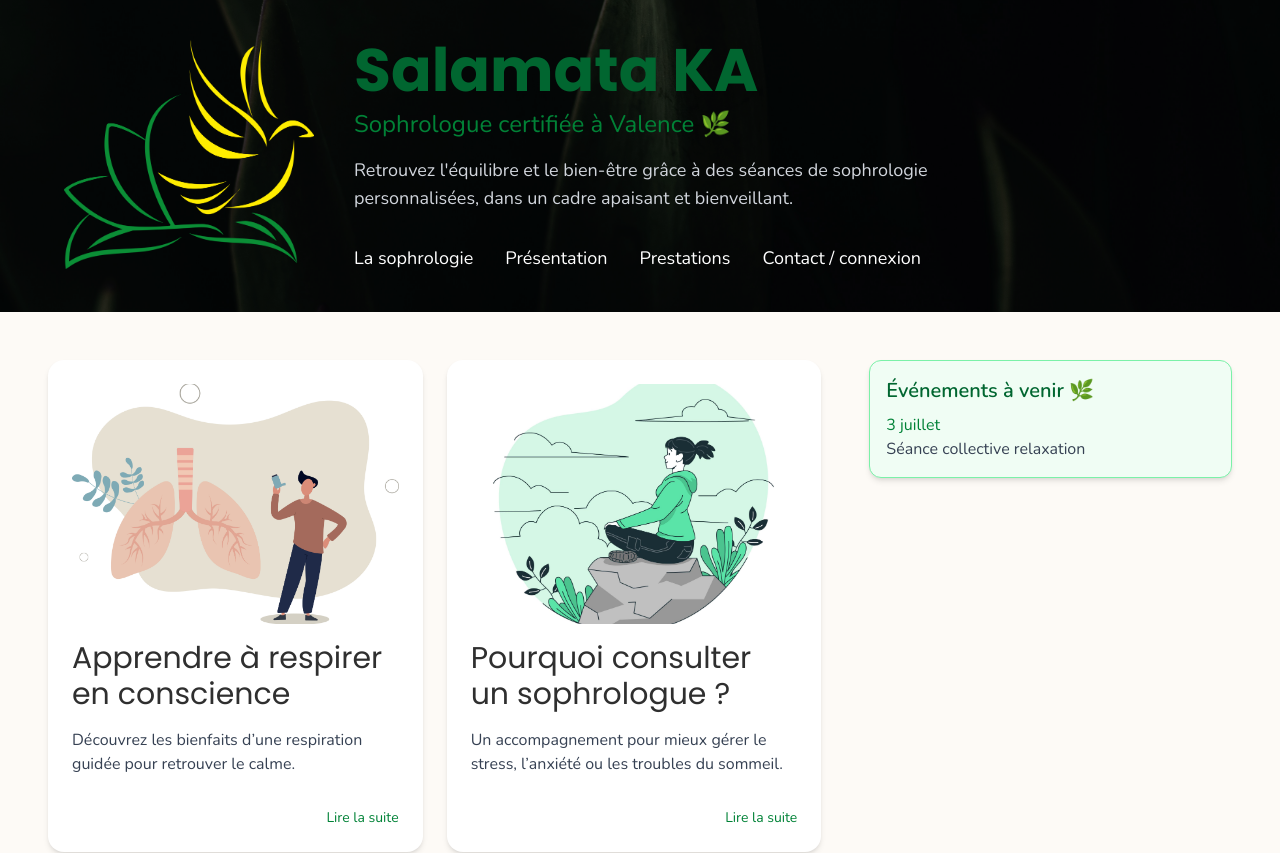
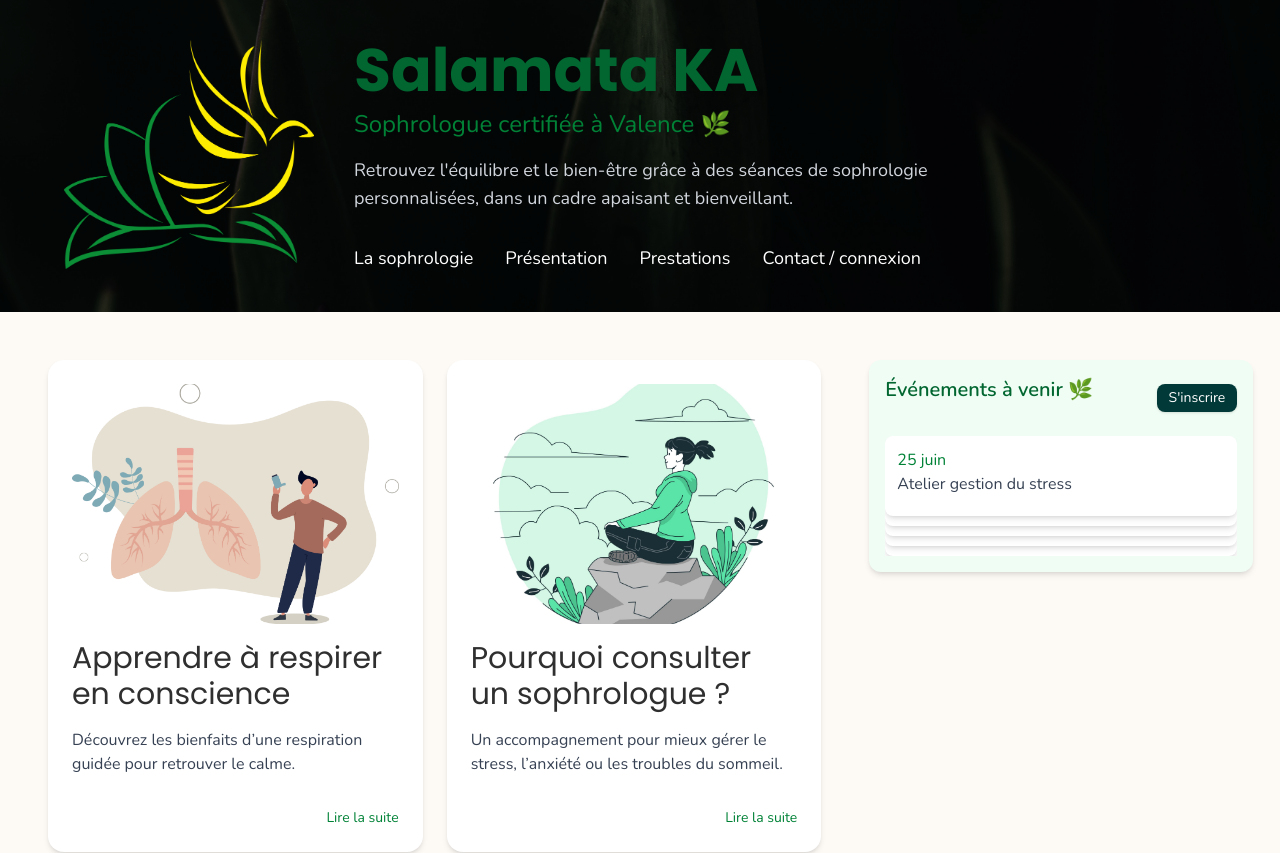
Before and after one commit to Nedgabriel/souffledelle, a Next.js app: page / in a window 1280 px wide. Shown: the top 853 px of the page. Built offline with nearby package versions, Linux system fonts and the light colour scheme.

Commit message:
test de formulaire

```diff
--- a/app/contact/page.tsx
+++ b/app/contact/page.tsx
@@ -20,7 +20,6 @@ export default function ContactPage() {
       alert("Veuillez accepter les conditions.");
       return;
     }
-
     const formData = {
       first_name: form["first-name"].value,
       last_name: form["last-name"].value,
--- a/app/page.tsx
+++ b/app/page.tsx
@@ -26,13 +26,13 @@ export default function Home() {
       summary:
         "Découvrez les bienfaits d’une respiration guidée pour retrouver le calme.",
       content: `...`,
-      image: "/images/article-respiration.jpg",
+      image: "/images/sophrologue.jpg",
     },
     {
       title: "Pourquoi consulter un sophrologue ?",
       summary: "Un accompagnement pour mieux gérer le stress...",
       content: `...`,
-      image: "/images/article-consultation.jpg",
+      image: "/images/respiration.jpeg",
     },
   ];
 
--- a/components/CarouselEvenements.tsx
+++ b/components/CarouselEvenements.tsx
@@ -1,33 +1,227 @@
 "use client";
 
-import { useState, useEffect } from "react";
+import { useState, useRef, useEffect } from "react";
 
-const evenements = [
+type Event = {
+  date: string;
+  titre: string;
+};
+
+const evenements: Event[] = [
   { date: "25 juin", titre: "Atelier gestion du stress" },
   { date: "3 juillet", titre: "Séance collective relaxation" },
   { date: "15 juillet", titre: "Stage respiration consciente" },
+  { date: "20 juillet", titre: "Atelier respiration profonde et bien-être" },
+  { date: "5 août", titre: "Séance sophrologie en groupe" },
+  { date: "12 août", titre: "Atelier gestion des émotions" },
+  { date: "22 août", titre: "Stage sophrologie et pleine conscience" },
 ];
 
 export default function CarouselEvenements() {
-  const [index, setIndex] = useState(0);
+  const [hover, setHover] = useState(false);
+  const [selectedEvent, setSelectedEvent] = useState<Event | null>(null);
+  const [formData, setFormData] = useState({
+    nom: "",
+    prenom: "",
+    email: "",
+    telephone: "",
+  });
+
+  const containerRef = useRef<HTMLDivElement | null>(null);
+  const cardRefs = useRef<Array<HTMLDivElement | null>>([]);
+  const [containerHeight, setContainerHeight] = useState(120);
+  const hoverTimeout = useRef<NodeJS.Timeout | null>(null);
+
+  // Constants
+  const STACK_OFFSET = 10; // décalage vertical entre cartes en mode "pile"
+  const MIN_HEIGHT = 120; // hauteur minimum du container quand empilé
+
+  // Calcul dynamique des hauteurs (somme des cartes + marges)
+  useEffect(() => {
+    const updateHeights = () => {
+      const cards = cardRefs.current || [];
+      if (!cards.length) {
+        setContainerHeight(MIN_HEIGHT);
+        return;
+      }
+
+      // calculer la hauteur totale en mode déplié
+      let total = 0;
+      cards.forEach((el) => {
+        if (!el) return;
+        const style = window.getComputedStyle(el);
+        const marginBottom = parseFloat(style.marginBottom) || 0;
+        total += el.offsetHeight + marginBottom;
+      });
+
+      // ajouter la padding vertical du wrapper parent (celui qui contient le container)
+      let parentPadding = 0;
+      const parent = containerRef.current?.parentElement;
+      if (parent) {
+        const pStyle = window.getComputedStyle(parent);
+        parentPadding =
+          (parseFloat(pStyle.paddingTop) || 0) +
+          (parseFloat(pStyle.paddingBottom) || 0);
+      }
+      total += parentPadding;
+
+      // hauteur minimale (on prend la hauteur de la première carte + marge si besoin)
+      const firstH = cards[0]?.offsetHeight || MIN_HEIGHT;
+      const min = Math.max(MIN_HEIGHT, firstH + STACK_OFFSET * 2);
+
+      // appliquer la hauteur correspondante selon hover
+      setContainerHeight(hover ? total : min);
+    };
+
+    // mise à jour initiale et au resize
+    updateHeights();
+    window.addEventListener("resize", updateHeights);
+    return () => window.removeEventListener("resize", updateHeights);
+  }, [hover, evenements.length]);
+
+  const handleChange = (e: { target: { name: any; value: any } }) =>
+    setFormData((s) => ({ ...s, [e.target.name]: e.target.value }));
+
+  const handleSubmit = (e: { preventDefault: () => void }) => {
+    e.preventDefault();
+    console.log("Inscription :", { event: selectedEvent, ...formData });
+    // TODO: envoi vers Supabase / API / mail
+    setSelectedEvent(null);
+  };
 
   useEffect(() => {
-    const interval = setInterval(
-      () => setIndex((prev) => (prev + 1) % evenements.length),
-      4000
-    );
-    return () => clearInterval(interval);
+    return () => {
+      if (hoverTimeout.current) clearTimeout(hoverTimeout.current);
+    };
   }, []);
 
-  const evenement = evenements[index];
+  return (
+    <div className="bg-green-50  p-4 rounded-xl shadow-md w-96 mx-auto">
+      <div className="flex items-center justify-between mb-4">
+        <h3 className="text-xl font-semibold mb-4 text-green-800">
+          Événements à venir 🌿
+        </h3>
+        <button
+          onClick={() => setSelectedEvent(evenements[0])}
+          className="px-3 py-1 text-sm bg-[#003938] text-white rounded-lg shadow hover:bg-green-700 transition"
+        >
+          S'inscrire
+        </button>
+      </div>
+      {/* container animé */}
+      <div
+        ref={containerRef}
+        className="relative overflow-hidden transition-all duration-500 ease-in-out"
+        style={{ height: `${containerHeight}px` }}
+        onMouseEnter={() => {
+          if (hoverTimeout.current) clearTimeout(hoverTimeout.current);
+          setHover(true);
+        }}
+        onMouseLeave={() => {
+          hoverTimeout.current = setTimeout(() => setHover(false), 1500); // 500ms de délai
+        }}
+      >
+        {evenements.map((event, i) => (
+          <div
+            key={i}
+            ref={(el: HTMLDivElement | null) => {
+              cardRefs.current[i] = el;
+            }}
+            className="p-3 mb-2 rounded-lg shadow-md bg-white transition-all duration-500 ease-in-out"
+            style={{
+              // si non survolé => superposition (absolute décalée)
+              // si survolé => cartes dans le flux normal (position: static/relative)
+              position: hover ? "relative" : "absolute",
+              left: 0,
+              right: 0,
+              top: hover ? undefined : `${i * STACK_OFFSET}px`,
+              zIndex: evenements.length - i,
+            }}
+          >
+            <p className="text-green-700 font-medium">{event.date}</p>
+            <p className="text-gray-700 mb-2">{event.titre}</p>
+          </div>
+        ))}
+      </div>
 
-  return (
-    <div className="bg-green-50 border border-green-300 p-4 rounded-xl shadow-md">
-      <h3 className="text-xl font-semibold mb-2 text-green-800">
-        Événements à venir 🌿
-      </h3>
-      <p className="text-green-700 font-medium">{evenement.date}</p>
-      <p className="text-gray-700">{evenement.titre}</p>
+      {/* Modal inscription */}
+      {selectedEvent && (
+        <div className="fixed inset-0 bg-black/50 flex items-center justify-center z-50">
+          <div className="bg-white p-6 rounded-xl shadow-lg w-96 relative">
+            <button
+              onClick={() => setSelectedEvent(null)}
+              className="absolute top-2 right-2 text-gray-500 hover:text-red-500"
+            >
+              ✕
+            </button>
+            <h3 className="text-lg font-semibold mb-4 text-green-800">
+              Inscription
+            </h3>
+            <form onSubmit={handleSubmit} className="space-y-3">
+              <input
+                type="text"
+                name="nom"
+                placeholder="Nom"
+                value={formData.nom}
+                onChange={handleChange}
+                className="w-full rounded-lg shadow-sm p-2"
+                required
+              />
+              <input
+                type="text"
+                name="prenom"
+                placeholder="Prénom"
+                value={formData.prenom}
+                onChange={handleChange}
+                className="w-full rounded-lg shadow-sm p-2"
+                required
+              />
+              <input
+                type="email"
+                name="email"
+                placeholder="Email"
+                value={formData.email}
+                onChange={handleChange}
+                className="w-full rounded-lg shadow-sm p-2"
+                required
+              />
+              <input
+                type="tel"
+                name="telephone"
+                placeholder="Téléphone"
+                value={formData.telephone}
+                onChange={handleChange}
+                className="w-full rounded-lg shadow-sm p-2"
+              />
+              <div>
+                <label className="block text-sm font-medium">
+                  Choisir un événement
+                </label>
+                <select className="w-full rounded-lg shadow-sm p-4 mb-4" required>
+                  {evenements.map((evt, idx) => (
+                    <option key={idx} value={evt.date}>
+                      {evt.date} – {evt.titre}
+                    </option>
+                  ))}
+                </select>
+              </div>
+              <button
+                type="button"
+                onClick={() => setSelectedEvent(null)}
+                className="px-4 py-2 bg-gray-200 rounded-lg hover:bg-gray-300"
+              >
+                Annuler
+              </button>
+              <button
+                type="submit"
+                className="px-4 py-2 bg-[#003938] text-white rounded-lg hover:bg-green-700"
+              >
+                Valider
+              </button>
+            </form>
+          </div>
+        </div>
+      )}
     </div>
   );
 }
--- a/lib/sendContact.ts
+++ b/lib/sendContact.ts
@@ -11,12 +11,21 @@ export async function sendContact(formData: {
   bio?: string;
   message?: string;
 }) {
-  const { data, error } = await supabase.from("contacts").insert([formData]);
+  try {
+    // Enregistrer dans Supabase
+    const { error } = await supabase.from("contacts").insert([formData]);
+    if (error) throw error;
 
-  if (error) {
-    console.error("Erreur lors de l'envoi à Supabase :", error.message);
-    return { success: false, error: error.message };
+    // Appeler l’API pour envoyer le mail
+    await fetch("https://ton-domaine.com/api/sendEmail", {
+      method: "POST",
+      headers: { "Content-Type": "application/json" },
+      body: JSON.stringify(formData),
+    });
+
+    return { success: true };
+  } catch (err: any) {
+    console.error("Erreur lors de l'envoi :", err.message);
+    return { success: false, error: err.message };
   }
-
-  return { success: true, data };
 }
--- a/lib/supabaseClient.ts
+++ b/lib/supabaseClient.ts
@@ -3,6 +3,7 @@
 import { createClient } from "@supabase/supabase-js";
 
 const supabaseUrl = "https://fjrhwflqjaecexhneblt.supabase.co";
-const supabaseAnonKey = "eyJhbGciOiJIUzI1NiIsInR5cCI6IkpXVCJ9.eyJpc3MiOiJzdXBhYmFzZSIsInJlZiI6ImZqcmh3ZmxxamFlY2V4aG5lYmx0Iiwicm9sZSI6ImFub24iLCJpYXQiOjE3NTM3MDAzNTgsImV4cCI6MjA2OTI3NjM1OH0.b8IORjUz5PMsVkGP_LaRkC4PKrdthKN0immz203QKA0";
+const supabaseAnonKey =
+  "eyJhbGciOiJIUzI1NiIsInR5cCI6IkpXVCJ9.eyJpc3MiOiJzdXBhYmFzZSIsInJlZiI6ImZqcmh3ZmxxamFlY2V4aG5lYmx0Iiwicm9sZSI6ImFub24iLCJpYXQiOjE3NTM3MDAzNTgsImV4cCI6MjA2OTI3NjM1OH0.b8IORjUz5PMsVkGP_LaRkC4PKrdthKN0immz203QKA0";
 
 export const supabase = createClient(supabaseUrl, supabaseAnonKey);
--- a/package.json
+++ b/package.json
@@ -16,7 +16,8 @@
     "lucide-react": "^0.514.0",
     "next": "15.3.3",
     "react": "^19.0.0",
-    "react-dom": "^19.0.0"
+    "react-dom": "^19.0.0",
+    "resend": "^6.0.1"
   },
   "devDependencies": {
     "@tailwindcss/line-clamp": "^0.4.4",
```
Also changed, not shown: app/api/sendEmail/route.ts (added, +30 -0 lines), 1 other file (tests, documents, lock files or other folders).
